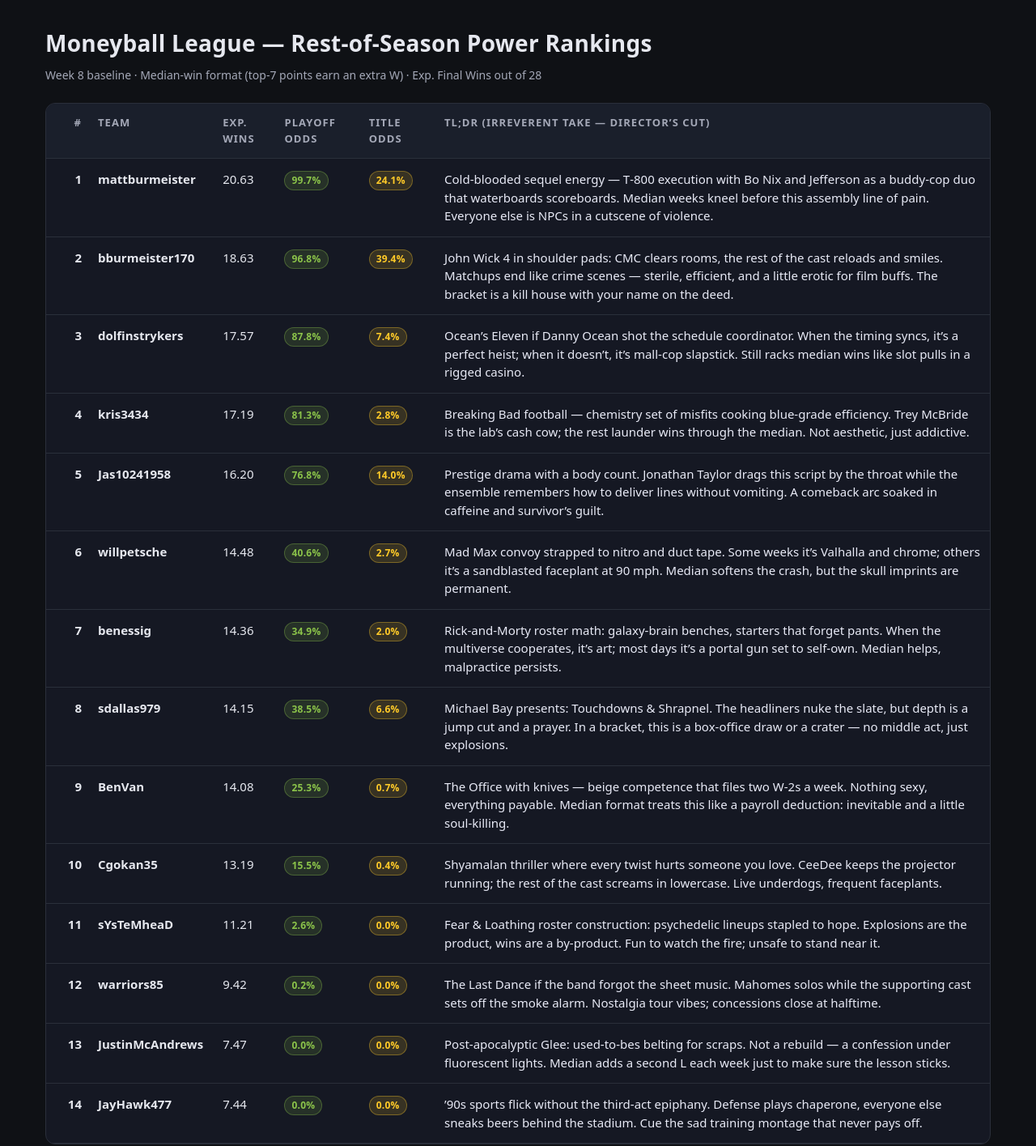
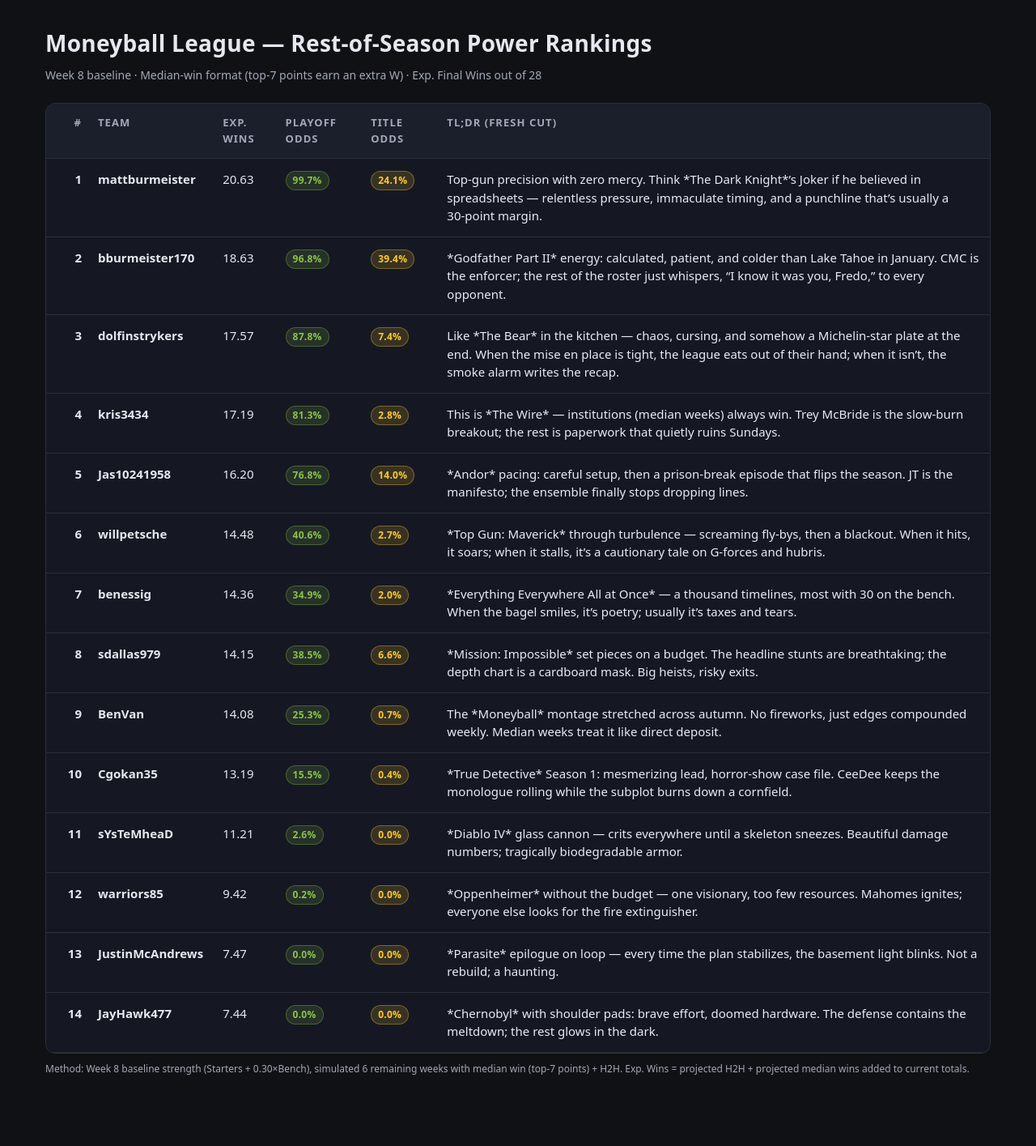
Before and after one commit to bryan-burmeister/NETLIFY, a plain HTML site: page power_rankings/week_8_power.html in a window 1280 px wide. Shown: the top 1415 px of the page at 81% size. After the commit the page ends 1361 px from the top, so only its background shows below. Drawn offline with Linux system fonts and the light colour scheme.

Commit message:
new week 8 power rankings

```diff
--- a/power_rankings/week_8_power.html
+++ b/power_rankings/week_8_power.html
@@ -27,7 +27,7 @@
     <p class="sub">Week 8 baseline · Median‑win format (top‑7 points earn an extra W) · Exp. Final Wins out of 28</p>
     <div class="card">
       <table>
-        <thead><tr><th class="rank">#</th><th>Team</th><th>Exp. Wins</th><th>Playoff Odds</th><th>Title Odds</th><th>TL;DR (Irreverent Take — Director’s Cut)</th></tr></thead>
+        <thead><tr><th class="rank">#</th><th>Team</th><th>Exp. Wins</th><th>Playoff Odds</th><th>Title Odds</th><th>TL;DR (Fresh Cut)</th></tr></thead>
         <tbody>
 
           <tr>
@@ -36,8 +36,9 @@
             <td class="wins">20.63</td>
             <td class="pct"><span class="tag playoffs">99.7%</span></td>
             <td class="pct"><span class="tag title">24.1%</span></td>
-            <td class="tlrd">Cold-blooded sequel energy — T‑800 execution with Bo Nix and Jefferson as a buddy‑cop duo that waterboards scoreboards. Median weeks kneel before this assembly line of pain. Everyone else is NPCs in a cutscene of violence.</td>
+            <td class="tlrd">Top‑gun precision with zero mercy. Think *The Dark Knight*’s Joker if he believed in spreadsheets — relentless pressure, immaculate timing, and a punchline that’s usually a 30‑point margin.</td>
           </tr>
+
 
           <tr>
             <td class="rank">2</td>
@@ -45,8 +46,9 @@
             <td class="wins">18.63</td>
             <td class="pct"><span class="tag playoffs">96.8%</span></td>
             <td class="pct"><span class="tag title">39.4%</span></td>
-            <td class="tlrd">John Wick 4 in shoulder pads: CMC clears rooms, the rest of the cast reloads and smiles. Matchups end like crime scenes — sterile, efficient, and a little erotic for film buffs. The bracket is a kill house with your name on the deed.</td>
+            <td class="tlrd">*Godfather Part II* energy: calculated, patient, and colder than Lake Tahoe in January. CMC is the enforcer; the rest of the roster just whispers, “I know it was you, Fredo,” to every opponent.</td>
           </tr>
+
 
           <tr>
             <td class="rank">3</td>
@@ -54,8 +56,9 @@
             <td class="wins">17.57</td>
             <td class="pct"><span class="tag playoffs">87.8%</span></td>
             <td class="pct"><span class="tag title">7.4%</span></td>
-            <td class="tlrd">Ocean’s Eleven if Danny Ocean shot the schedule coordinator. When the timing syncs, it’s a perfect heist; when it doesn’t, it’s mall‑cop slapstick. Still racks median wins like slot pulls in a rigged casino.</td>
+            <td class="tlrd">Like *The Bear* in the kitchen — chaos, cursing, and somehow a Michelin‑star plate at the end. When the mise en place is tight, the league eats out of their hand; when it isn’t, the smoke alarm writes the recap.</td>
           </tr>
+
 
           <tr>
             <td class="rank">4</td>
@@ -63,8 +66,9 @@
             <td class="wins">17.19</td>
             <td class="pct"><span class="tag playoffs">81.3%</span></td>
             <td class="pct"><span class="tag title">2.8%</span></td>
-            <td class="tlrd">Breaking Bad football — chemistry set of misfits cooking blue‑grade efficiency. Trey McBride is the lab’s cash cow; the rest launder wins through the median. Not aesthetic, just addictive.</td>
+            <td class="tlrd">This is *The Wire* — institutions (median weeks) always win. Trey McBride is the slow‑burn breakout; the rest is paperwork that quietly ruins Sundays.</td>
           </tr>
+
 
           <tr>
             <td class="rank">5</td>
@@ -72,8 +76,9 @@
             <td class="wins">16.20</td>
             <td class="pct"><span class="tag playoffs">76.8%</span></td>
             <td class="pct"><span class="tag title">14.0%</span></td>
-            <td class="tlrd">Prestige drama with a body count. Jonathan Taylor drags this script by the throat while the ensemble remembers how to deliver lines without vomiting. A comeback arc soaked in caffeine and survivor’s guilt.</td>
+            <td class="tlrd">*Andor* pacing: careful setup, then a prison‑break episode that flips the season. JT is the manifesto; the ensemble finally stops dropping lines.</td>
           </tr>
+
 
           <tr>
             <td class="rank">6</td>
@@ -81,8 +86,9 @@
             <td class="wins">14.48</td>
             <td class="pct"><span class="tag playoffs">40.6%</span></td>
             <td class="pct"><span class="tag title">2.7%</span></td>
-            <td class="tlrd">Mad Max convoy strapped to nitro and duct tape. Some weeks it’s Valhalla and chrome; others it’s a sandblasted faceplant at 90 mph. Median softens the crash, but the skull imprints are permanent.</td>
+            <td class="tlrd">*Top Gun: Maverick* through turbulence — screaming fly‑bys, then a blackout. When it hits, it soars; when it stalls, it’s a cautionary tale on G‑forces and hubris.</td>
           </tr>
+
 
           <tr>
             <td class="rank">7</td>
@@ -90,8 +96,9 @@
             <td class="wins">14.36</td>
             <td class="pct"><span class="tag playoffs">34.9%</span></td>
             <td class="pct"><span class="tag title">2.0%</span></td>
-            <td class="tlrd">Rick‑and‑Morty roster math: galaxy‑brain benches, starters that forget pants. When the multiverse cooperates, it’s art; most days it’s a portal gun set to self‑own. Median helps, malpractice persists.</td>
+            <td class="tlrd">*Everything Everywhere All at Once* — a thousand timelines, most with 30 on the bench. When the bagel smiles, it’s poetry; usually it’s taxes and tears.</td>
           </tr>
+
 
           <tr>
             <td class="rank">8</td>
@@ -99,8 +106,9 @@
             <td class="wins">14.15</td>
             <td class="pct"><span class="tag playoffs">38.5%</span></td>
             <td class="pct"><span class="tag title">6.6%</span></td>
-            <td class="tlrd">Michael Bay presents: Touchdowns & Shrapnel. The headliners nuke the slate, but depth is a jump cut and a prayer. In a bracket, this is a box‑office draw or a crater — no middle act, just explosions.</td>
+            <td class="tlrd">*Mission: Impossible* set pieces on a budget. The headline stunts are breathtaking; the depth chart is a cardboard mask. Big heists, risky exits.</td>
           </tr>
+
 
           <tr>
             <td class="rank">9</td>
@@ -108,8 +116,9 @@
             <td class="wins">14.08</td>
             <td class="pct"><span class="tag playoffs">25.3%</span></td>
             <td class="pct"><span class="tag title">0.7%</span></td>
-            <td class="tlrd">The Office with knives — beige competence that files two W‑2s a week. Nothing sexy, everything payable. Median format treats this like a payroll deduction: inevitable and a little soul‑killing.</td>
+            <td class="tlrd">The *Moneyball* montage stretched across autumn. No fireworks, just edges compounded weekly. Median weeks treat it like direct deposit.</td>
           </tr>
+
 
           <tr>
             <td class="rank">10</td>
@@ -117,8 +126,9 @@
             <td class="wins">13.19</td>
             <td class="pct"><span class="tag playoffs">15.5%</span></td>
             <td class="pct"><span class="tag title">0.4%</span></td>
-            <td class="tlrd">Shyamalan thriller where every twist hurts someone you love. CeeDee keeps the projector running; the rest of the cast screams in lowercase. Live underdogs, frequent faceplants.</td>
+            <td class="tlrd">*True Detective* Season 1: mesmerizing lead, horror‑show case file. CeeDee keeps the monologue rolling while the subplot burns down a cornfield.</td>
           </tr>
+
 
           <tr>
             <td class="rank">11</td>
@@ -126,8 +136,9 @@
             <td class="wins">11.21</td>
             <td class="pct"><span class="tag playoffs">2.6%</span></td>
             <td class="pct"><span class="tag title">0.0%</span></td>
-            <td class="tlrd">Fear & Loathing roster construction: psychedelic lineups stapled to hope. Explosions are the product, wins are a by‑product. Fun to watch the fire; unsafe to stand near it.</td>
+            <td class="tlrd">*Diablo IV* glass cannon — crits everywhere until a skeleton sneezes. Beautiful damage numbers; tragically biodegradable armor.</td>
           </tr>
+
 
           <tr>
             <td class="rank">12</td>
@@ -135,8 +146,9 @@
             <td class="wins">9.42</td>
             <td class="pct"><span class="tag playoffs">0.2%</span></td>
             <td class="pct"><span class="tag title">0.0%</span></td>
-            <td class="tlrd">The Last Dance if the band forgot the sheet music. Mahomes solos while the supporting cast sets off the smoke alarm. Nostalgia tour vibes; concessions close at halftime.</td>
+            <td class="tlrd">*Oppenheimer* without the budget — one visionary, too few resources. Mahomes ignites; everyone else looks for the fire extinguisher.</td>
           </tr>
+
 
           <tr>
             <td class="rank">13</td>
@@ -144,8 +156,9 @@
             <td class="wins">7.47</td>
             <td class="pct"><span class="tag playoffs">0.0%</span></td>
             <td class="pct"><span class="tag title">0.0%</span></td>
-            <td class="tlrd">Post‑apocalyptic Glee: used‑to‑bes belting for scraps. Not a rebuild — a confession under fluorescent lights. Median adds a second L each week just to make sure the lesson sticks.</td>
+            <td class="tlrd">*Parasite* epilogue on loop — every time the plan stabilizes, the basement light blinks. Not a rebuild; a haunting.</td>
           </tr>
+
 
           <tr>
             <td class="rank">14</td>
@@ -153,11 +166,13 @@
             <td class="wins">7.44</td>
             <td class="pct"><span class="tag playoffs">0.0%</span></td>
             <td class="pct"><span class="tag title">0.0%</span></td>
-            <td class="tlrd">’90s sports flick without the third‑act epiphany. Defense plays chaperone, everyone else sneaks beers behind the stadium. Cue the sad training montage that never pays off.</td>
+            <td class="tlrd">*Chernobyl* with shoulder pads: brave effort, doomed hardware. The defense contains the meltdown; the rest glows in the dark.</td>
           </tr>
+
         </tbody>
       </table>
     </div>
     <p class="footer">Method: Week 8 baseline strength (Starters + 0.30×Bench), simulated 6 remaining weeks with median win (top‑7 points) + H2H. Exp. Wins = projected H2H + projected median wins added to current totals.</p>
   </div>
-</body></html>
+</body>
+</html>
```
